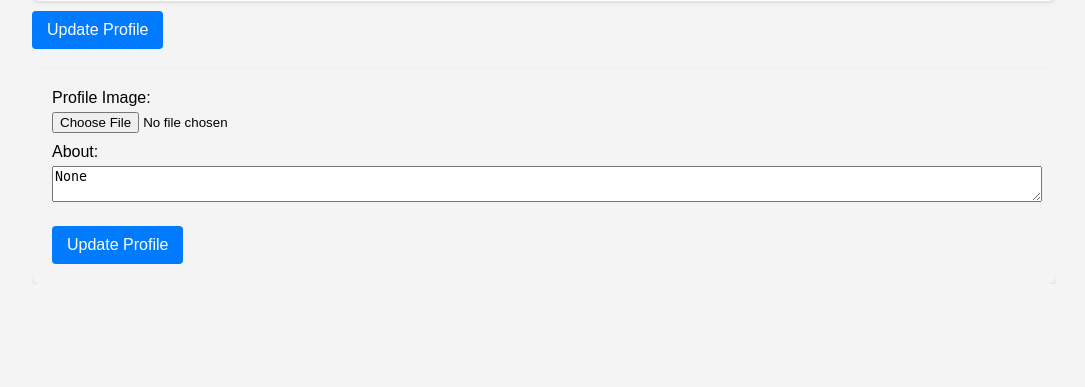
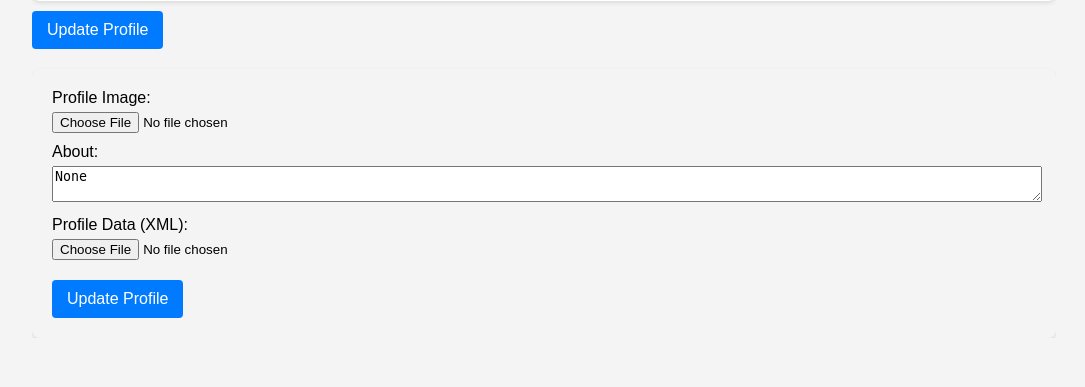
Before and after one commit to utkualkan4112/TurkishUniversityHoneypot, a Flask app: a page that uses templates/profile.html in a window 1280 px wide, after a click on "Update Profile". Shown: the part 413-800 px from the top of the page, without its empty margins (96-1181 px from the left). Run offline with Flask 3, Linux system fonts and the light colour scheme; the visitor is signed in with stand-in values (Sample User, id 1); data comes from the database, SQL or seed files in the repository; parts of the project's set-up code (start-up, migrations or seed data) failed here and were passed over.

Commit message:
xml file upload

```diff
--- a/templates/profile.html
+++ b/templates/profile.html
@@ -154,10 +154,10 @@
             <form action="/profile/{{ user.username }}" method="post" enctype="multipart/form-data">
                 <label for="profile_image">Profile Image:</label>
                 <input type="file" name="profile_image" id="profile_image" accept="/*"><br>
-
                 <label for="about">About:</label>
                 <textarea name="about" id="about">{{ user.about }}</textarea><br>
-
+                <label for="xml_file">Profile Data (XML):</label>
+                <input type="file" name="xml_file" id="xml_file" accept=".xml">
                 <input type="submit" value="Update Profile">
             </form>
         </div>
```
Also changed, not shown: 1 other file.
